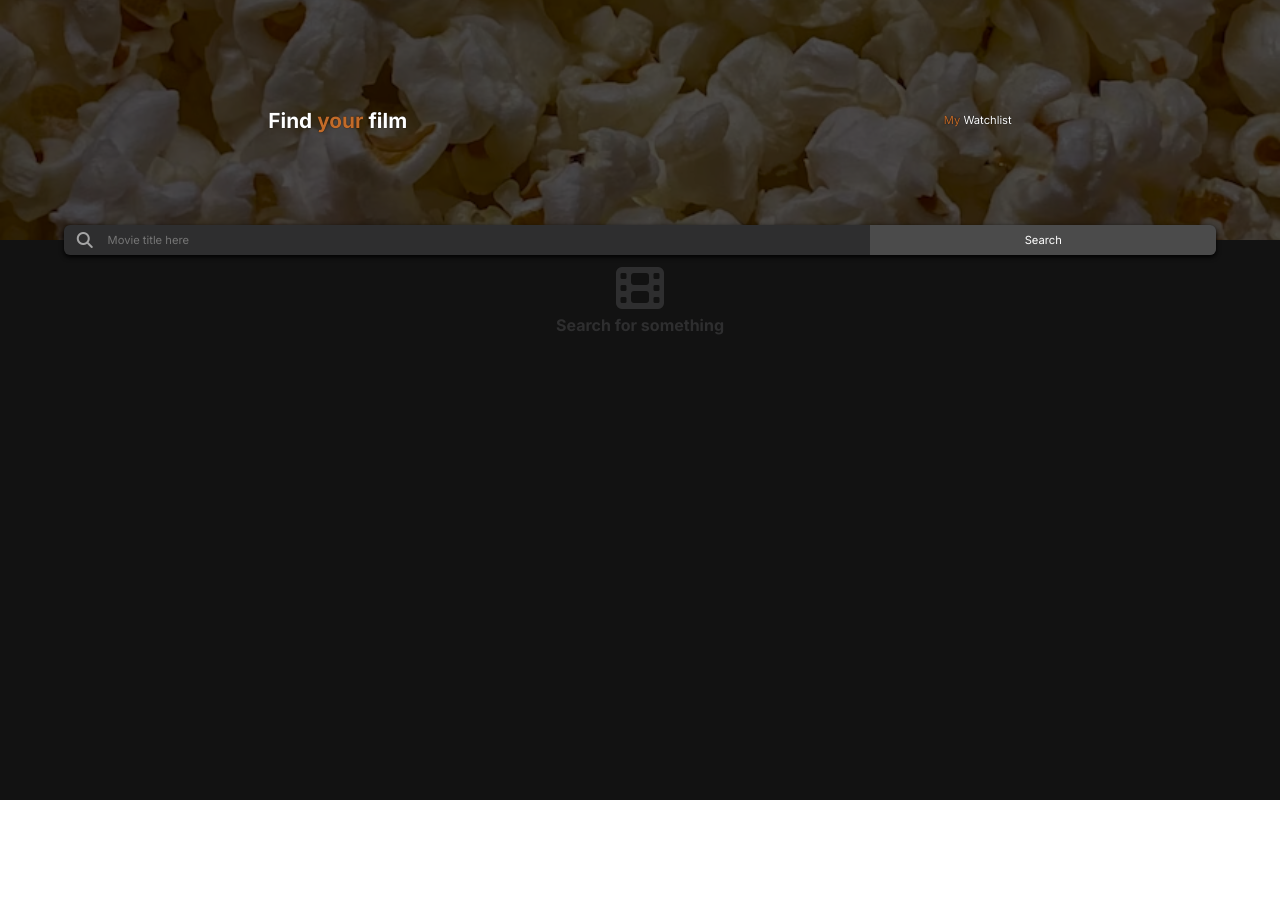
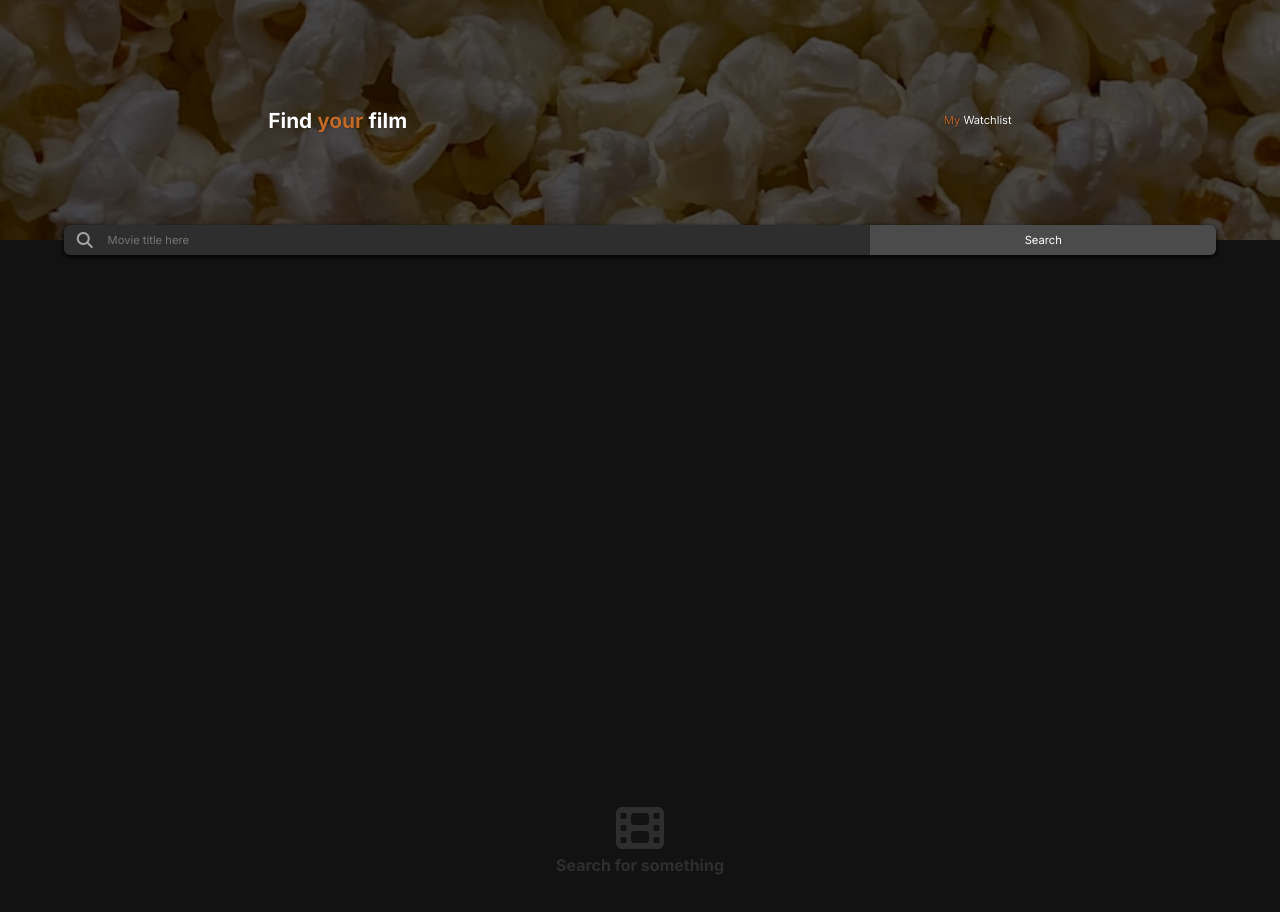
Before and after one commit to oliwierPosiakow/myWatchlist, a plain HTML site: page main.html in a window 1280 px wide. Before the commit the page ends 800 px from the top, so only its background shows below. Drawn offline with Linux system fonts and the light colour scheme.

Commit message:
Minor changes to css, html and js

```diff
--- a/main.html
+++ b/main.html
@@ -26,7 +26,7 @@
         </div>
         <div class="content">
             <div class="space"></div>
-            <div>
+            <div class="def-ph">
                 <i class="fa-solid fa-film"></i>
                 <p>Search for something</p>
             </div>
--- a/main.js
+++ b/main.js
@@ -16,7 +16,6 @@ document.querySelector('.search').addEventListener('click', async () =>{
         console.log(title)
         const res = await fetch(`http://www.omdbapi.com/?apikey=44d65228&t=${title}`)
         const data = await res.json()
-        console.log(data.Poster)
 
         let poster = ''
         if(data.Poster === 'N/A' || data.Poster === undefined){
--- a/scss/style.scss
+++ b/scss/style.scss
@@ -7,6 +7,7 @@
 body{
     min-width: 280px;
     margin: 0;
+    background-color: #121212;
 }
 
 //header styling
@@ -88,6 +89,10 @@ main{
         button:active{
             background-color: #121212;
         }
+    }
+    div.def-ph{
+        margin-top: 50%;
+        transform: translateY(-50%);
     }
     div.content{
         margin: 0 auto;
```
Also changed, not shown: css/style.css, 1 other file.
